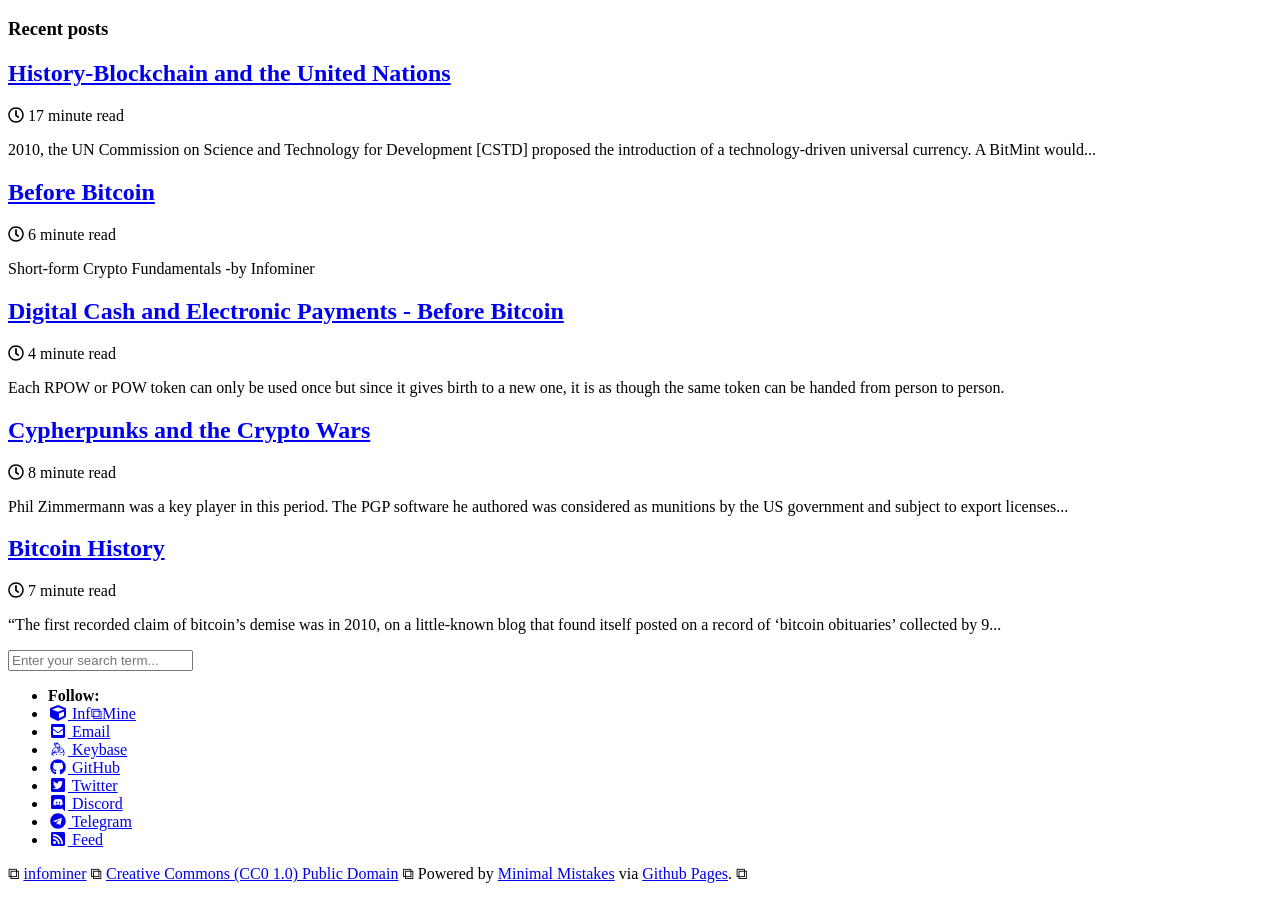
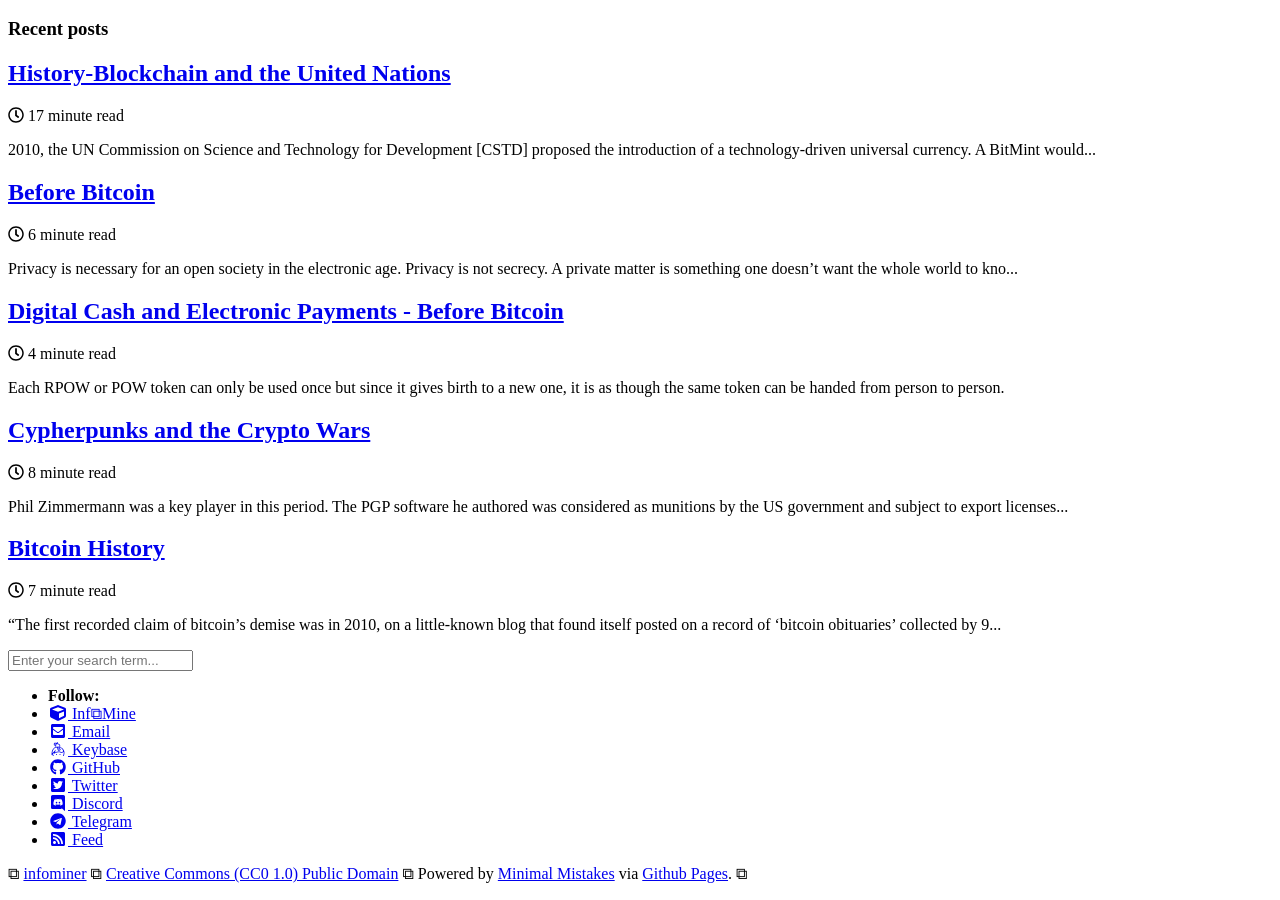
Before and after one commit to bitcoinfo/bitcoin-history, a Jekyll site: the page built from index.html, in a window 1280 px wide and 900 px high, scrolled down 2737 px. Built offline with Jekyll 4.4.1, drawn with Linux system fonts in a browser that asks for light colours; cached includes are drawn as plain includes; the list of posts is cut into pages by our own code.

Commit message:
excerpts for all blog posts

```diff
--- a/_posts/2019-01-07-before-bitcoin.md
+++ b/_posts/2019-01-07-before-bitcoin.md
@@ -2,6 +2,8 @@
 layout: single
 title: Before Bitcoin
 description: For related history preceeding the development of Bitcoin.
+excerpt: >
+  Privacy is necessary for an open society in the electronic age. Privacy is not secrecy. A private matter is something one doesn’t want the whole world to know, but a secret matter is something one doesn’t want anybody to know. Privacy is the power to selectively reveal oneself to the world.
 layout: single
 header:
   image: "https://infominer.id/bitcoin-history/assets/img/pepe-bitcoin-phoenix-crab-17-initiated.jpg"
```
Also changed, not shown: depreciated/bitcoin-history.md (+2 -0 lines).
